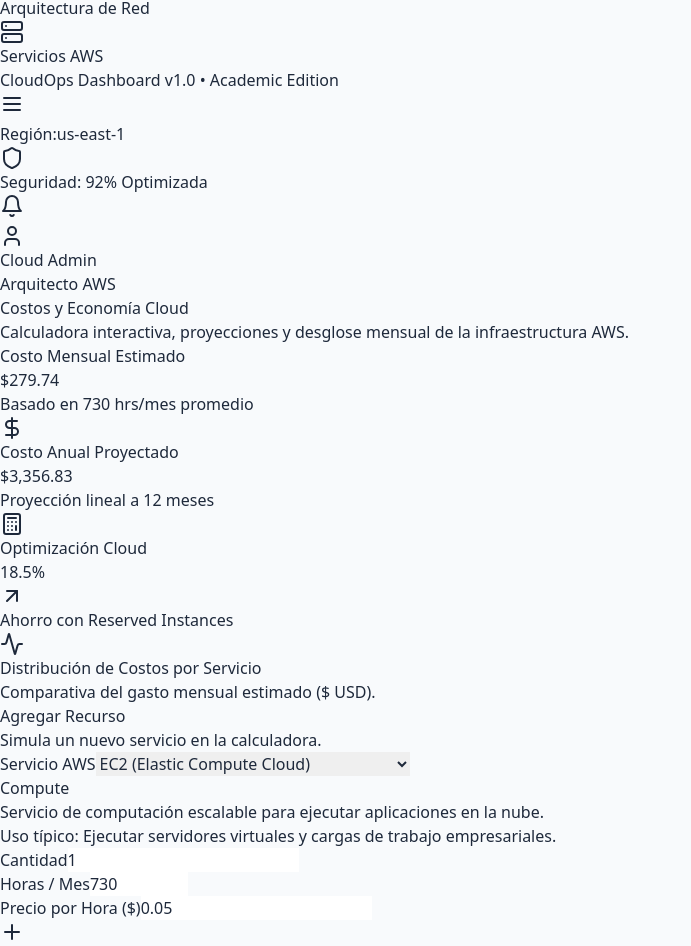
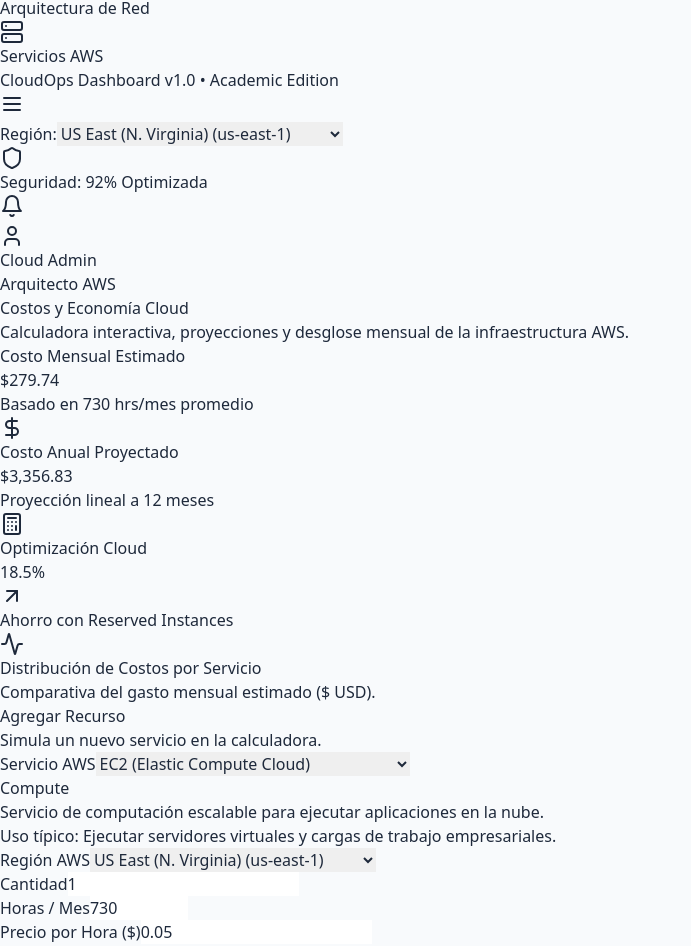
Before and after one commit to goldz9999/cloudops, a React (Vite) app: page /costs in a window 1280 px wide. Shown: the part 340-1286 px from the top of the page, without its empty margins (0-691 px from the left). Built offline with nearby package versions, Linux system fonts and the light colour scheme.

Commit message:
Correciones

```diff
--- a/src/App.tsx
+++ b/src/App.tsx
@@ -12,6 +12,12 @@ import { Services } from './pages/Services';
 
 export function App() {
   const [sidebarOpen, setSidebarOpen] = useState(false);
+  const [region, setRegion] = useState(() => localStorage.getItem('cloudops_region') || 'us-east-1');
+
+  const handleRegionChange = (code: string) => {
+    localStorage.setItem('cloudops_region', code);
+    setRegion(code);
+  };
 
   return (
     <Router future={{ v7_startTransition: true, v7_relativeSplatPath: true }}>
@@ -21,12 +27,12 @@ export function App() {
 
         {/* Contenido principal */}
         <div className="flex-1 flex flex-col lg:pl-64">
-          <Header onToggleSidebar={() => setSidebarOpen(!sidebarOpen)} selectedRegion="us-east-1" />
+          <Header onToggleSidebar={() => setSidebarOpen(!sidebarOpen)} selectedRegion={region} onRegionChange={handleRegionChange} />
 
           <main className="flex-1 p-4 sm:p-6 lg:p-8 max-w-7xl w-full mx-auto">
             <Routes>
               <Route path="/" element={<Navigate to="/dashboard" replace />} />
-              <Route path="/dashboard" element={<Dashboard />} />
+              <Route path="/dashboard" element={<Dashboard region={region} />} />
               <Route path="/planning" element={<Planning />} />
               <Route path="/costs" element={<Costs />} />
               <Route path="/infrastructure" element={<Infrastructure />} />
--- a/src/components/common/Header.tsx
+++ b/src/components/common/Header.tsx
@@ -1,12 +1,14 @@
 import React from 'react';
 import { Menu, Bell, Shield, User } from 'lucide-react';
+import { regionsData } from '../../data/regions';
 
 interface HeaderProps {
   onToggleSidebar: () => void;
   selectedRegion?: string;
+  onRegionChange?: (code: string) => void;
 }
 
-export const Header: React.FC<HeaderProps> = ({ onToggleSidebar, selectedRegion = 'us-east-1' }) => {
+export const Header: React.FC<HeaderProps> = ({ onToggleSidebar, selectedRegion = 'us-east-1', onRegionChange }) => {
   return (
     <header className="h-16 bg-white border-b border-slate-200 px-6 flex items-center justify-between sticky top-0 z-30 shadow-xs">
       <div className="flex items-center gap-4">
@@ -21,7 +23,16 @@ export const Header: React.FC<HeaderProps> = ({ onToggleSidebar, selectedRegion
         <div className="flex items-center gap-2 bg-slate-100 px-3 py-1.5 rounded-lg border border-slate-200">
           <span className="w-2 h-2 rounded-full bg-emerald-500 animate-pulse"></span>
           <span className="text-xs font-semibold text-slate-700 uppercase tracking-wider">Región:</span>
-          <span className="text-xs font-medium text-blue-600">{selectedRegion}</span>
+                    <select
+            value={selectedRegion}
+            onChange={(e) => onRegionChange?.(e.target.value)}
+            className="bg-transparent text-xs font-medium text-blue-600 focus:outline-none cursor-pointer max-w-[10rem] sm:max-w-none"
+            aria-label="Cambiar región"
+          >
+            {regionsData.map(r => (
+              <option key={r.id} value={r.code}>{r.name} ({r.code})</option>
+            ))}
+          </select>
         </div>
       </div>
 
--- a/src/components/costs/CostForm.tsx
+++ b/src/components/costs/CostForm.tsx
@@ -1,6 +1,6 @@
 import React from 'react';
 import { Plus, Edit3 } from 'lucide-react';
-import type { AWSService } from '../../types/cloud';
+import type { AWSService, AWSRegion } from '../../types/cloud';
 
 interface CostFormProps {
   editingId: string | null;
@@ -14,7 +14,10 @@ interface CostFormProps {
   setHourlyRate: (val: number) => void;
   onSubmit: (e: React.FormEvent) => void;
   onCancelEdit: () => void;
-  awsServices: AWSService[];
+    awsServices: AWSService[];
+  region: string;
+  setRegion: (val: string) => void;
+  regions: AWSRegion[];
 }
 
 export const CostForm: React.FC<CostFormProps> = ({
@@ -29,7 +32,10 @@ export const CostForm: React.FC<CostFormProps> = ({
   setHourlyRate,
   onSubmit,
   onCancelEdit,
-  awsServices
+    awsServices,
+  region,
+  setRegion,
+  regions
 }) => {
   const selectedService = awsServices.find(s => s.id === selectedServiceId);
 
@@ -72,6 +78,19 @@ export const CostForm: React.FC<CostFormProps> = ({
               <p className="text-xs text-slate-500 mt-1 italic">Uso típico: {selectedService.purpose}</p>
             </div>
           )}
+        </div>
+
+                <div>
+          <label className="block text-xs font-bold uppercase tracking-wider text-slate-600 mb-1.5">Región AWS</label>
+          <select
+            value={region}
+            onChange={(e) => setRegion(e.target.value)}
+            className="w-full px-3 py-2 rounded-xl border border-slate-200 text-sm focus:outline-none focus:border-blue-500 bg-white"
+          >
+            {regions.map(r => (
+              <option key={r.id} value={r.code}>{r.name} ({r.code})</option>
+            ))}
+          </select>
         </div>
 
         <div className="grid grid-cols-2 gap-3">
--- a/src/pages/Costs.tsx
+++ b/src/pages/Costs.tsx
@@ -2,6 +2,7 @@ import React, { useState } from 'react';
 import type { CloudCostItem } from '../types/cloud';
 import { initialCostItems } from '../data/costs';
 import { awsServicesData } from '../data/awsServices';
+import { regionsData } from '../data/regions';
 import { CostSummaryCards } from '../components/costs/CostSummaryCards';
 import { CostChart } from '../components/costs/CostChart';
 import { CostForm } from '../components/costs/CostForm';
@@ -16,6 +17,7 @@ export const Costs: React.FC = () => {
   const [quantity, setQuantity] = useState<number>(1);
   const [hours, setHours] = useState<number>(730);
   const [hourlyRate, setHourlyRate] = useState<number>(0.05);
+    const [region, setRegion] = useState('us-east-1');
 
   const [selectedItemDetail, setSelectedItemDetail] = useState<CloudCostItem | null>(null);
 
@@ -36,7 +38,8 @@ export const Costs: React.FC = () => {
             serviceName: `${serviceName} (${quantity} un.)`,
             quantity: Number(quantity),
             hours: Number(hours),
-            hourlyRate: Number(hourlyRate)
+            hourlyRate: Number(hourlyRate),
+            region
           };
         }
         return item;
@@ -49,7 +52,8 @@ export const Costs: React.FC = () => {
         serviceName: `${serviceName} (${quantity} un.)`,
         quantity: Number(quantity),
         hours: Number(hours),
-        hourlyRate: Number(hourlyRate)
+        hourlyRate: Number(hourlyRate),
+        region
       };
       setCostItems([...costItems, newItem]);
     }
@@ -65,6 +69,7 @@ export const Costs: React.FC = () => {
     setQuantity(item.quantity);
     setHours(item.hours);
     setHourlyRate(item.hourlyRate);
+    setRegion(item.region || 'us-east-1');
   };
 
   const handleCancelEdit = () => {
@@ -107,7 +112,10 @@ export const Costs: React.FC = () => {
           setHourlyRate={setHourlyRate}
           onSubmit={handleSaveCostItem}
           onCancelEdit={handleCancelEdit}
-          awsServices={awsServicesData}
+        awsServices={awsServicesData}
+          region={region}
+          setRegion={setRegion}
+          regions={regionsData}
         />
       </div>
 
--- a/src/pages/Dashboard.tsx
+++ b/src/pages/Dashboard.tsx
@@ -22,8 +22,20 @@ import {
 import { StatCard } from '../components/common/StatCard';
 import { awsServicesData } from '../data/awsServices';
 import { initialCostItems } from '../data/costs';
+import { regionsData } from '../data/regions';
 
-export const Dashboard: React.FC = () => {
+interface DashboardProps {
+  region: string;
+}
+
+const REGION_STATUS_LABEL: Record<string, string> = {
+  Operational: 'Operacional',
+  Warning: 'Advertencia',
+  Maintenance: 'Mantenimiento',
+};
+
+export const Dashboard: React.FC<DashboardProps> = ({ region }) => {
+  const currentRegion = regionsData.find(r => r.code === region);
   // Cálculos dinámicos basados en datos mock centralizados
   const totalServicesInUse = awsServicesData.filter(s => s.status === 'in-use').length;
 
@@ -83,10 +95,10 @@ export const Dashboard: React.FC = () => {
         />
         <StatCard
           title="Región Principal"
-          value="us-east-1"
+                    value={region}
           icon={Globe}
           colorTheme="emerald"
-          trend="N. Virginia (Operacional)"
+          trend={currentRegion ? `${currentRegion.name} (${REGION_STATUS_LABEL[currentRegion.status]})` : 'Región personalizada'}
         />
         <StatCard
           title="Costo Mensual Estimado"
--- a/src/types/cloud.ts
+++ b/src/types/cloud.ts
@@ -27,7 +27,8 @@ export interface CloudCostItem {
   serviceName: string;
   quantity: number;
   hours: number;
-  hourlyRate: number;
+    hourlyRate: number;
+  region?: string;
 }
 
 export interface CloudPlan {
```
